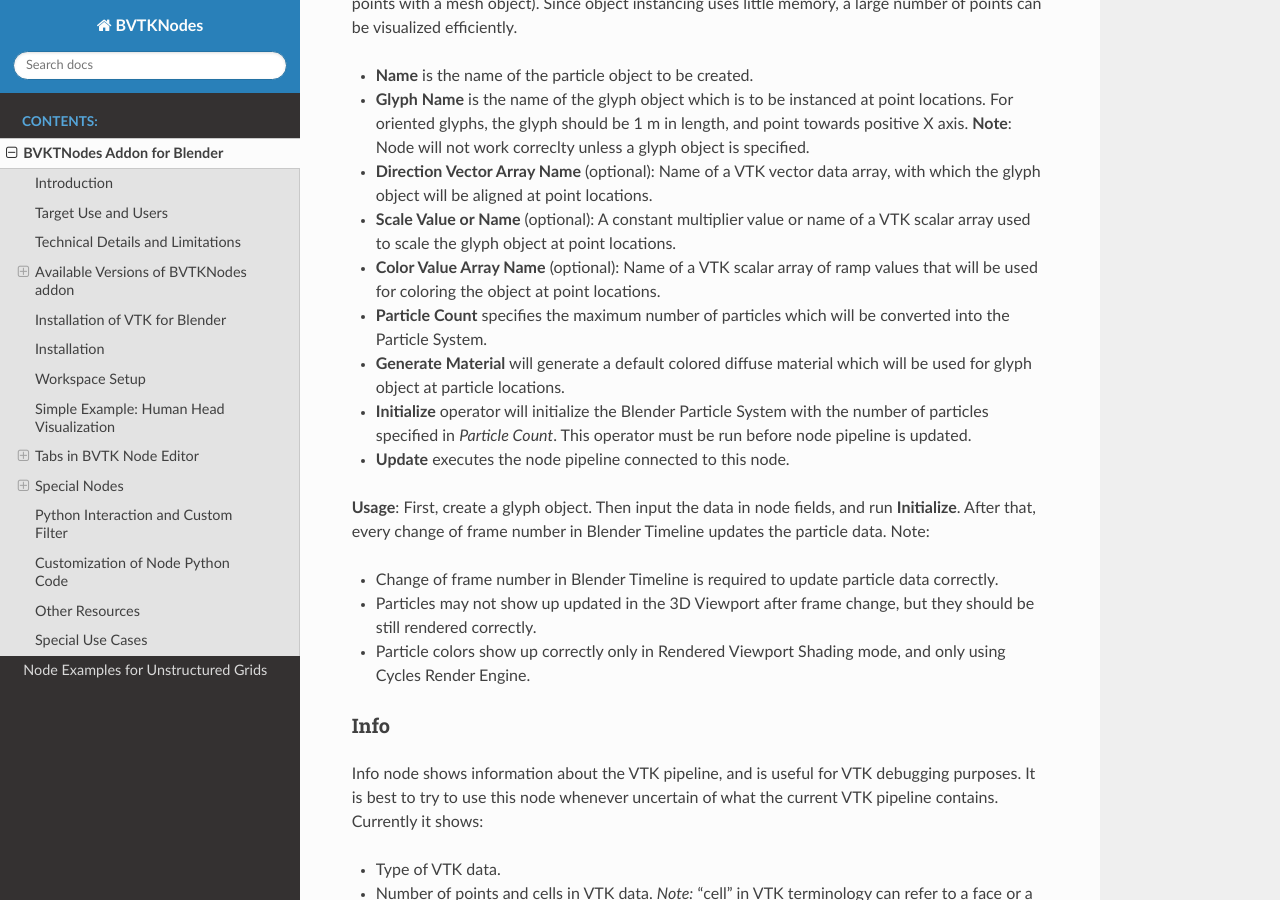
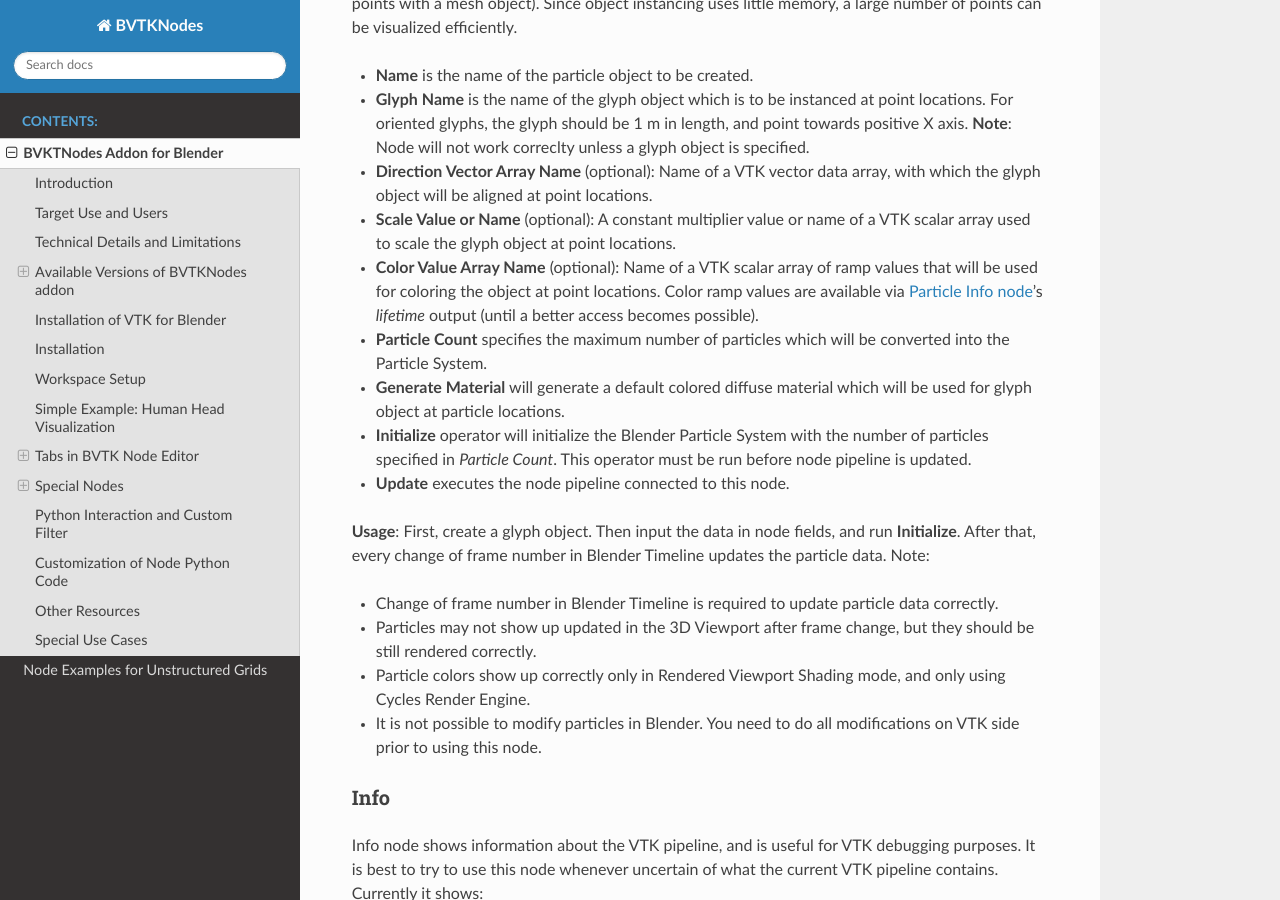
Before and after one commit to simboden/BVtkNodes, a Sphinx documentation site: the page built from docs/BVTKNodes.rst, in a window 1280 px wide and 900 px high, scrolled down 7150 px. Built offline with Sphinx 7.4.7 and the Read the Docs theme 2.0.0, drawn with Linux system fonts in a browser that asks for light colours.

Commit message:
Add more docs for VTK To Blender Particles node

```diff
--- a/docs/BVTKNodes.rst
+++ b/docs/BVTKNodes.rst
@@ -327,7 +327,9 @@
   locations.
 - **Color Value Array Name** (optional): Name of a VTK scalar array of
   ramp values that will be used for coloring the object at point
-  locations.
+  locations. Color ramp values are available via `Particle Info node
+  <https://docs.blender.org/manual/en/latest/render/shader_nodes/input/particle_info.html>`_'s
+  *lifetime* output (until a better access becomes possible).
 - **Particle Count** specifies the maximum number of particles which
   will be converted into the Particle System.
 - **Generate Material** will generate a default colored diffuse
@@ -347,6 +349,8 @@
   frame change, but they should be still rendered correctly.
 - Particle colors show up correctly only in Rendered Viewport Shading
   mode, and only using Cycles Render Engine.
+- It is not possible to modify particles in Blender. You need to do
+  all modifications on VTK side prior to using this node.
 
 
 Info
```
